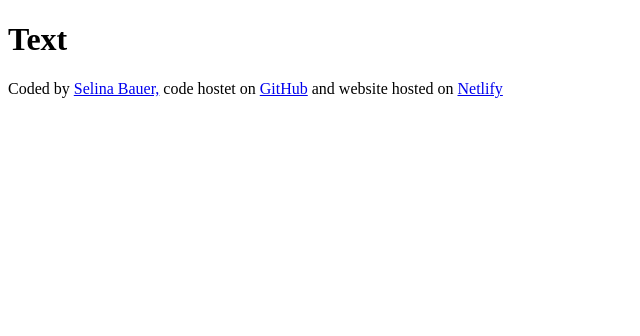
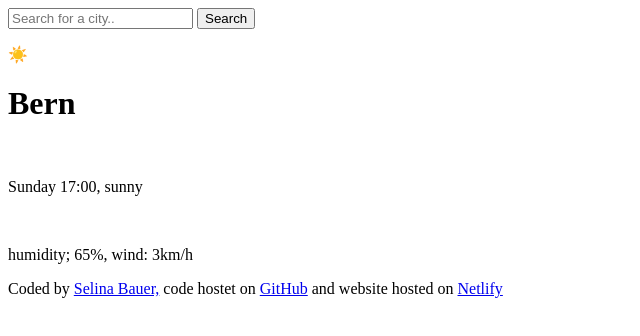
Before and after one commit to selinabauer/new-project, a plain HTML site: page index.html in a window 1280 px wide. Shown: the whole page, without its empty margins (0-640 px from the left). Drawn offline with Linux system fonts and the light colour scheme.

Commit message:
added html to the project

```diff
--- a/index.html
+++ b/index.html
@@ -6,7 +6,24 @@
     <title>Document</title>
   </head>
   <body>
-    <h1>Text</h1>
+    <header>
+      <form>
+        <input type="search" placeholder="Search for a city.." required />
+        <input type="submit" value="Search" />
+      </form>
+    </header>
+    <main>
+      <div>
+        <p>☀️</p>
+      </div>
+      <div>
+        <h1>Bern</h1>
+        <br />
+        <p>Sunday 17:00, sunny</p>
+        <br />
+        <p>humidity; 65%, wind: 3km/h</p>
+      </div>
+    </main>
     <footer>
       Coded by
       <a href="https://github.com/selinabauer" target="_blank">Selina Bauer,</a>
```
